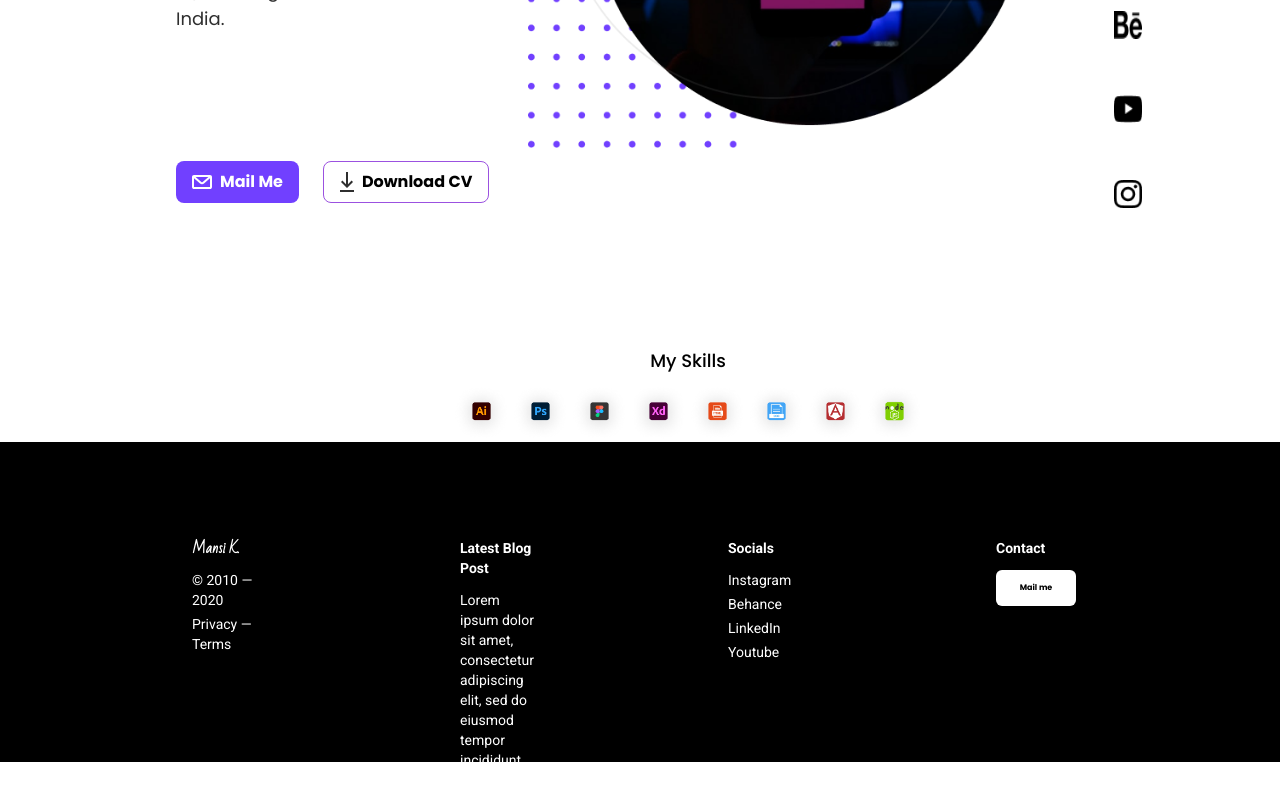
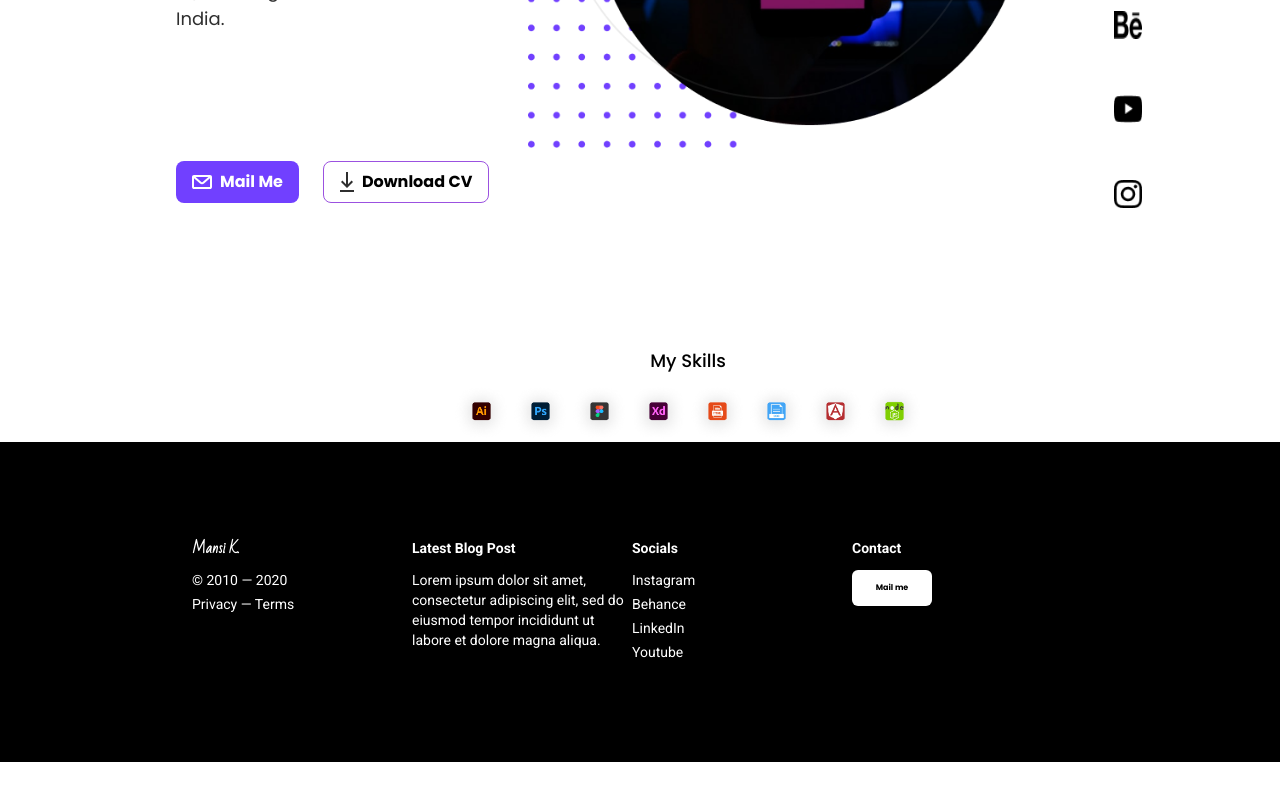
Before and after one commit to saifalfalah/mansi-kasar, a Next.js app: page / in a window 1280 px wide. Shown: the part 483-1283 px from the top of the page. After the commit the page ends 1245 px from the top, so only its background shows below. Built offline with nearby package versions, Linux system fonts and the light colour scheme.

Commit message:
Update Footer.js

```diff
--- a/components/Footer.js
+++ b/components/Footer.js
@@ -4,7 +4,7 @@ const Footer = () => {
     <>
       <footer className="h-auto px-20 pt-20 pb-10 text-white bg-black lg:h-80 text lg:pt-24 lg:pr-52 lg: lg:pl-48">
         {/* main grid */}
-        <div className="grid grid-cols-1 lg:grid-cols-4 gap-y-9 lg:gap-x-48">
+        <div className="grid grid-cols-1 lg:grid-cols-4 gap-y-9 ">
           <div className="flex flex-col">
             <h1 className="mb-3 text-sm font-bold text-white font-badScript ">
               Mansi K.
```
